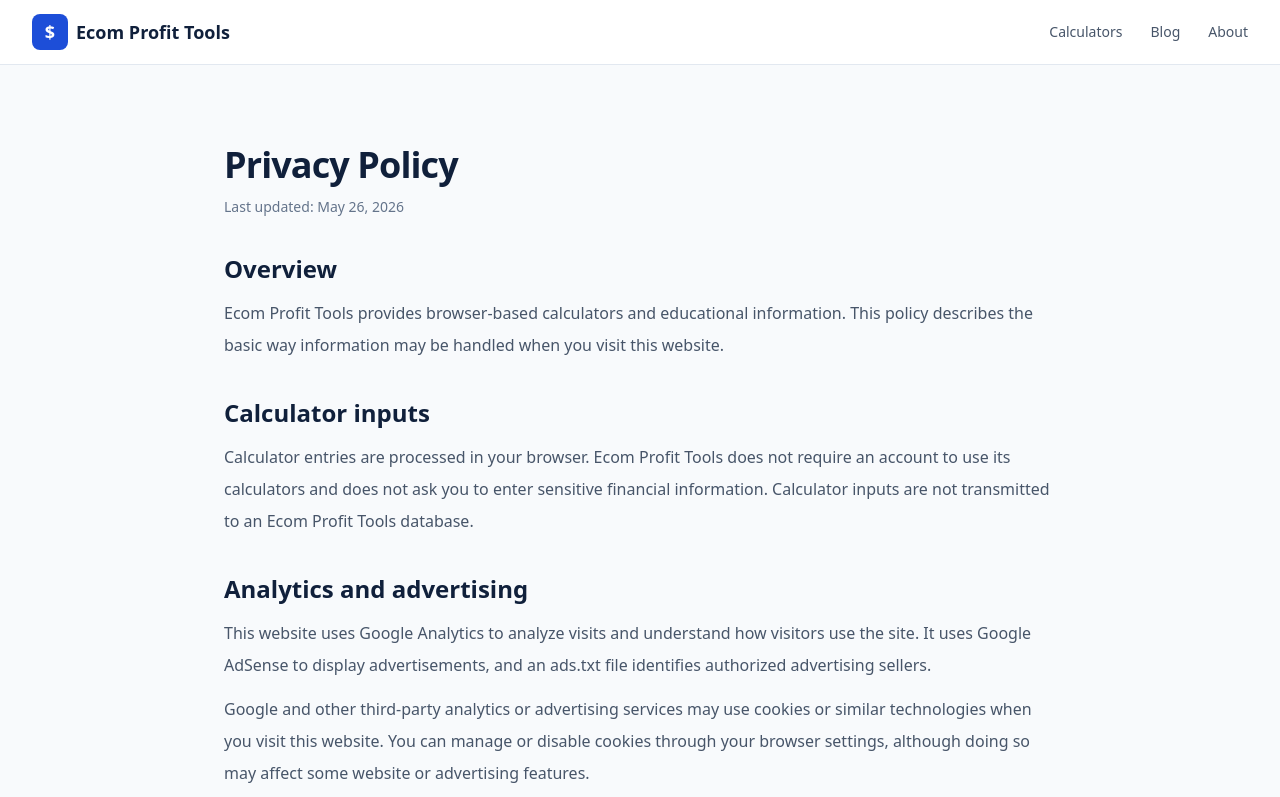
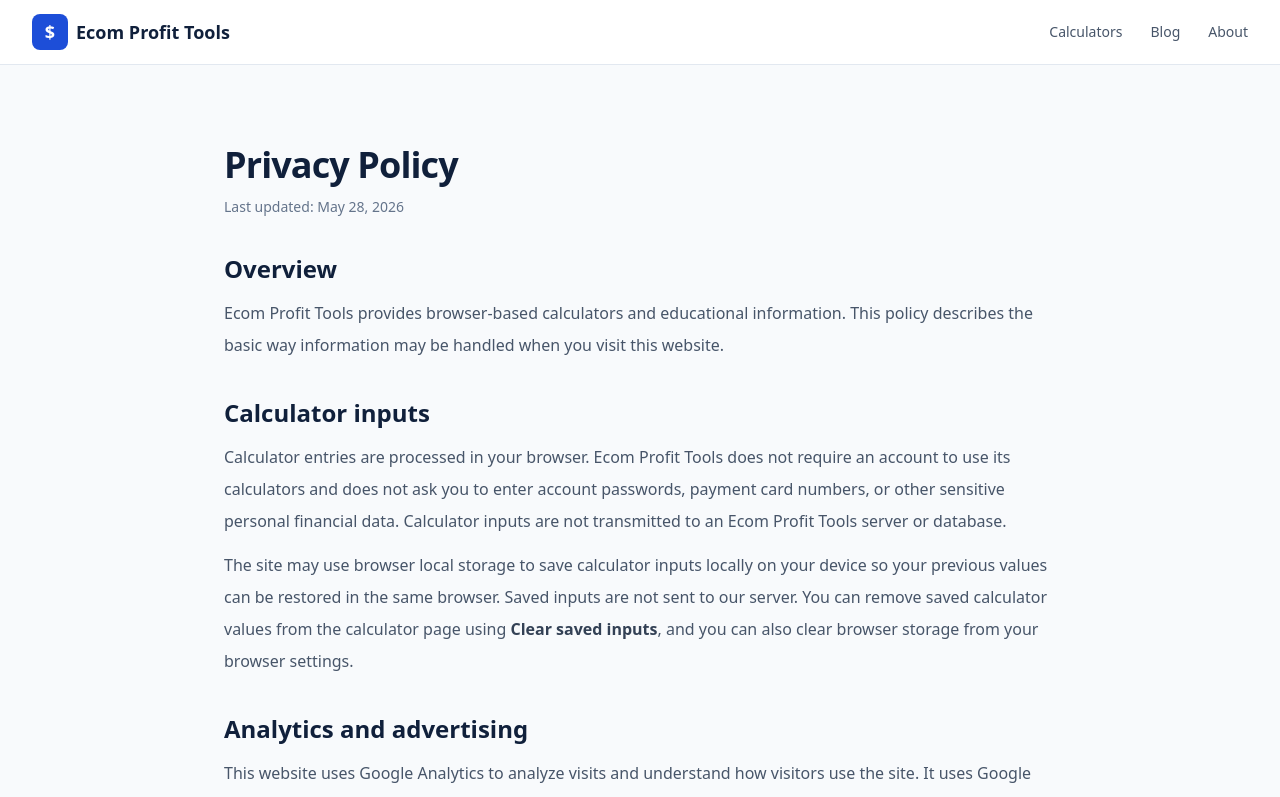
Before and after one commit to hh782897680-art/seller-calc-tools, a Next.js app: page /privacy-policy in a window 1280 px wide. Shown: the top 797 px of the page. Built offline with nearby package versions, Linux system fonts and the light colour scheme.

Commit message:
update privacy policy for local storage

```diff
--- a/app/privacy-policy/page.tsx
+++ b/app/privacy-policy/page.tsx
@@ -12,7 +12,7 @@ export default function PrivacyPolicyPage() {
   return (
     <main className="page-container max-w-4xl py-14 sm:py-20">
       <h1 className="text-4xl font-bold tracking-tight text-ink">Privacy Policy</h1>
-      <p className="mt-3 text-sm text-slate-500">Last updated: May 26, 2026</p>
+      <p className="mt-3 text-sm text-slate-500">Last updated: May 28, 2026</p>
       <div className="mt-9 space-y-9 text-base leading-8 text-slate-600">
         <section>
           <h2 className="text-2xl font-semibold text-ink">Overview</h2>
@@ -27,8 +27,17 @@ export default function PrivacyPolicyPage() {
           <p className="mt-3">
             Calculator entries are processed in your browser. Ecom Profit Tools
             does not require an account to use its calculators and does not ask
-            you to enter sensitive financial information. Calculator inputs are
-            not transmitted to an Ecom Profit Tools database.
+            you to enter account passwords, payment card numbers, or other
+            sensitive personal financial data. Calculator inputs are not
+            transmitted to an Ecom Profit Tools server or database.
+          </p>
+          <p className="mt-3">
+            The site may use browser local storage to save calculator inputs
+            locally on your device so your previous values can be restored in
+            the same browser. Saved inputs are not sent to our server. You can
+            remove saved calculator values from the calculator page using
+            <span className="font-semibold text-slate-700"> Clear saved inputs</span>,
+            and you can also clear browser storage from your browser settings.
           </p>
         </section>
         <section>
@@ -42,8 +51,9 @@ export default function PrivacyPolicyPage() {
           <p className="mt-3">
             Google and other third-party analytics or advertising services may
             use cookies or similar technologies when you visit this website.
-            You can manage or disable cookies through your browser settings,
-            although doing so may affect some website or advertising features.
+            You can manage or disable cookies and clear browser storage through
+            your browser settings, although doing so may affect some website or
+            advertising features.
           </p>
         </section>
         <section>
```
